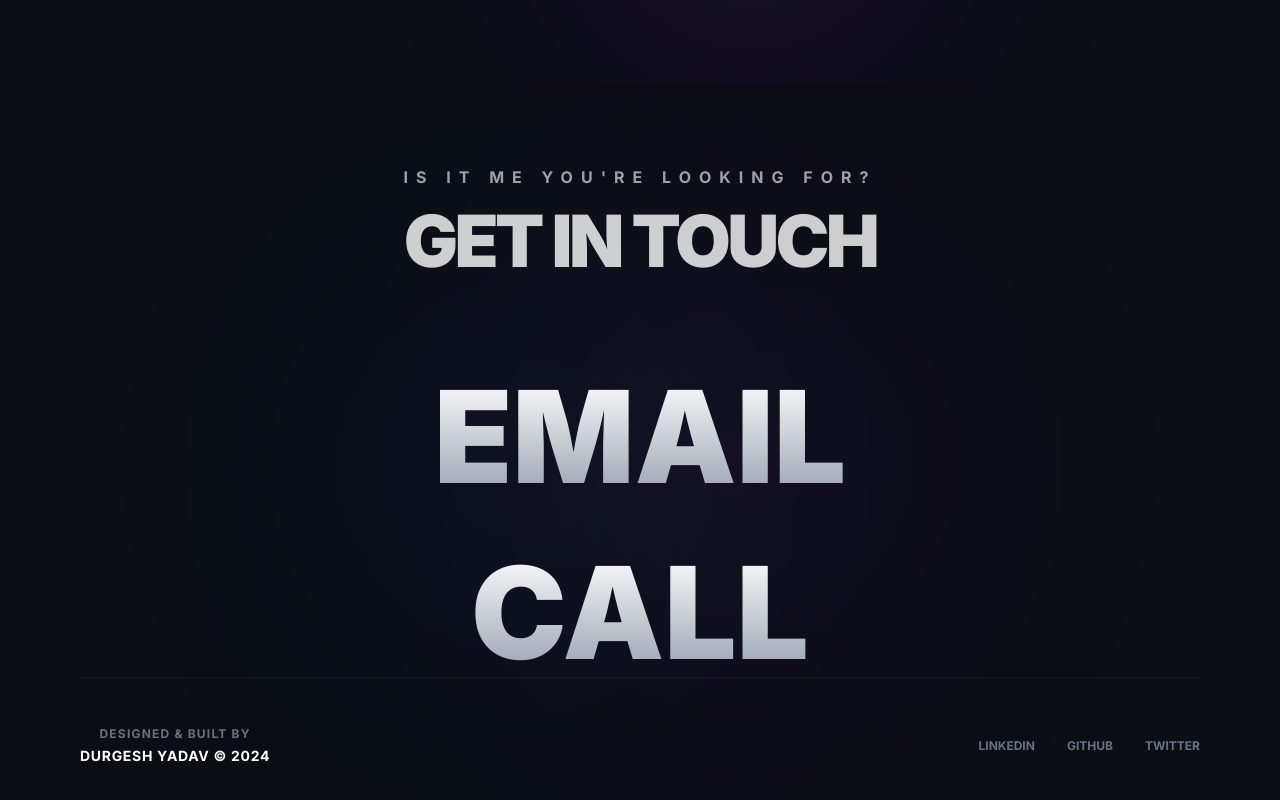
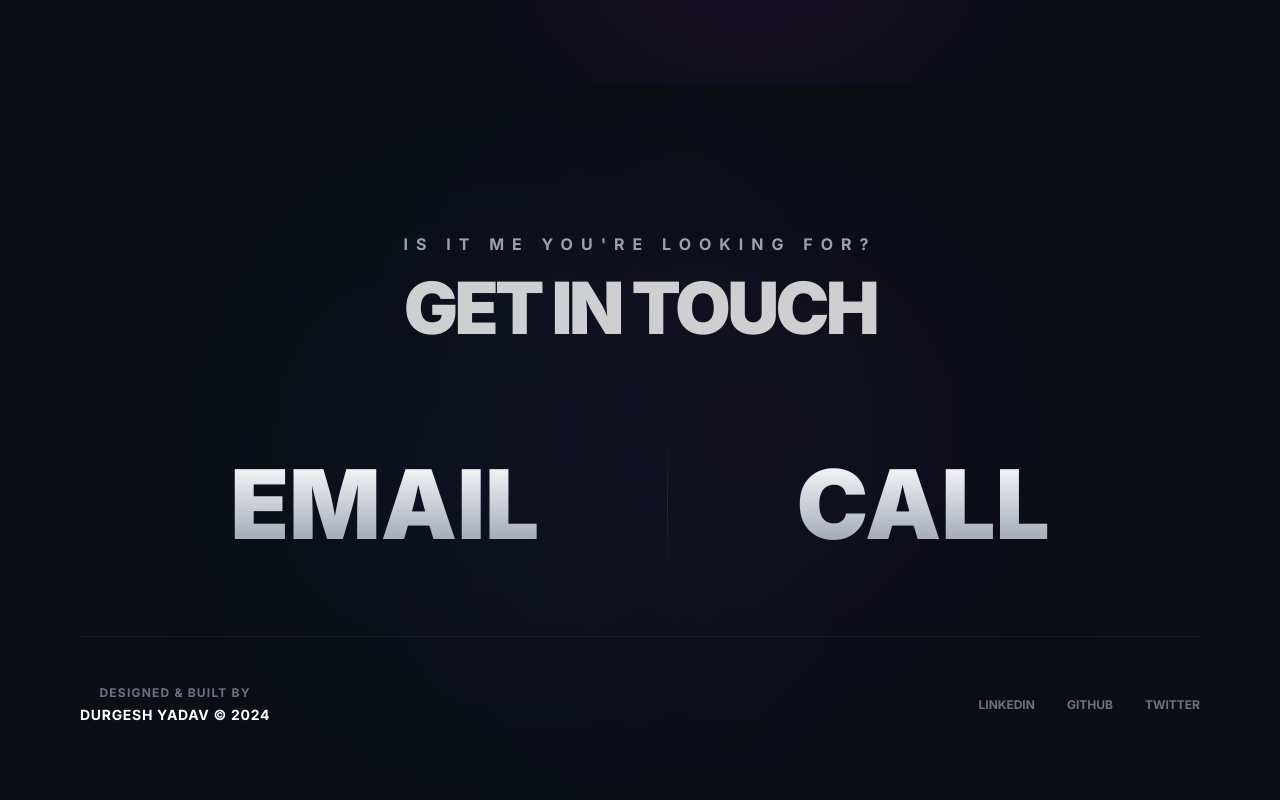
Before and after one commit to DurgeshY21/MyNewPortfolio, a React (Vite) app: page / in a window 1280 px wide. Shown: the part 7969-8769 px from the top of the page. Built offline with nearby package versions, Linux system fonts and the light colour scheme.

Commit message:
code pushed

```diff
--- a/src/sections/GetInTouch.jsx
+++ b/src/sections/GetInTouch.jsx
@@ -23,29 +23,32 @@ const GetInTouch = () => {
                 </div>
 
                 {/* Massive Interactive Links */}
-                <div className="flex flex-col items-center gap-12 w-full">
+                <div className="flex flex-col md:flex-row items-center justify-center gap-12 md:gap-32 w-full">
 
                     {/* Email Item */}
-                    <div className="group relative w-full text-center cursor-pointer">
+                    <div className="group relative text-center cursor-pointer">
                         <div className="absolute inset-0 bg-gradient-to-r from-blue-600/0 via-blue-600/5 to-blue-600/0 opacity-0 group-hover:opacity-100 transition-opacity duration-500 blur-xl"></div>
-                        <h3 className="text-6xl md:text-8xl lg:text-9xl font-black text-transparent bg-clip-text bg-gradient-to-b from-white to-gray-400 group-hover:from-blue-400 group-hover:to-cyan-300 transition-all duration-300 ease-out transform group-hover:scale-105">
+                        <h3 className="text-5xl md:text-7xl lg:text-8xl font-black text-transparent bg-clip-text bg-gradient-to-b from-white to-gray-400 group-hover:from-blue-400 group-hover:to-cyan-300 transition-all duration-300 ease-out transform group-hover:scale-105">
                             EMAIL
                         </h3>
-                        <div className="h-0 group-hover:h-auto overflow-hidden transition-all duration-500 ease-in-out opacity-0 group-hover:opacity-100 translate-y-4 group-hover:translate-y-0">
-                            <a href="mailto:durgesh.yadav@example.com" className="text-xl md:text-3xl font-medium text-gray-300 hover:text-white tracking-wide mt-4 inline-block border-b border-gray-600 hover:border-white pb-1 transition-colors">
+                        <div className="h-0 group-hover:h-auto overflow-hidden transition-all duration-500 ease-in-out opacity-0 group-hover:opacity-100 translate-y-4 group-hover:translate-y-0 absolute left-1/2 -translate-x-1/2 w-max">
+                            <a href="mailto:durgesh.yadav@example.com" className="text-lg md:text-2xl font-medium text-gray-300 hover:text-white tracking-wide mt-6 inline-block border-b border-gray-600 hover:border-white pb-1 transition-colors">
                                 durgesh.yadav@example.com
                             </a>
                         </div>
                     </div>
 
+                    {/* Divider (Optional, visual separation) */}
+                    <div className="hidden md:block w-px h-32 bg-gradient-to-b from-transparent via-gray-700/50 to-transparent"></div>
+
                     {/* Call Item */}
-                    <div className="group relative w-full text-center cursor-pointer">
+                    <div className="group relative text-center cursor-pointer">
                         <div className="absolute inset-0 bg-gradient-to-r from-purple-600/0 via-purple-600/5 to-purple-600/0 opacity-0 group-hover:opacity-100 transition-opacity duration-500 blur-xl"></div>
-                        <h3 className="text-6xl md:text-8xl lg:text-9xl font-black text-transparent bg-clip-text bg-gradient-to-b from-white to-gray-400 group-hover:from-purple-400 group-hover:to-pink-300 transition-all duration-300 ease-out transform group-hover:scale-105">
+                        <h3 className="text-5xl md:text-7xl lg:text-8xl font-black text-transparent bg-clip-text bg-gradient-to-b from-white to-gray-400 group-hover:from-purple-400 group-hover:to-pink-300 transition-all duration-300 ease-out transform group-hover:scale-105">
                             CALL
                         </h3>
-                        <div className="h-0 group-hover:h-auto overflow-hidden transition-all duration-500 ease-in-out opacity-0 group-hover:opacity-100 translate-y-4 group-hover:translate-y-0">
-                            <a href="tel:+916306495920" className="text-xl md:text-3xl font-medium text-gray-300 hover:text-white tracking-wide mt-4 inline-block border-b border-gray-600 hover:border-white pb-1 transition-colors">
+                        <div className="h-0 group-hover:h-auto overflow-hidden transition-all duration-500 ease-in-out opacity-0 group-hover:opacity-100 translate-y-4 group-hover:translate-y-0 absolute left-1/2 -translate-x-1/2 w-max">
+                            <a href="tel:+916306495920" className="text-lg md:text-2xl font-medium text-gray-300 hover:text-white tracking-wide mt-6 inline-block border-b border-gray-600 hover:border-white pb-1 transition-colors">
                                 +91 6306495920
                             </a>
                         </div>
```
